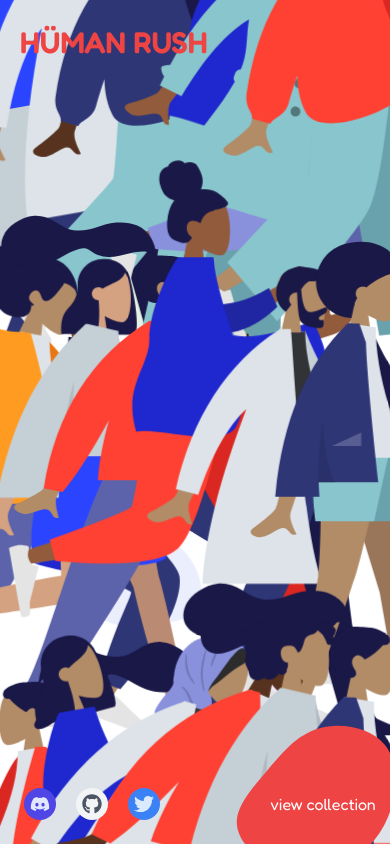
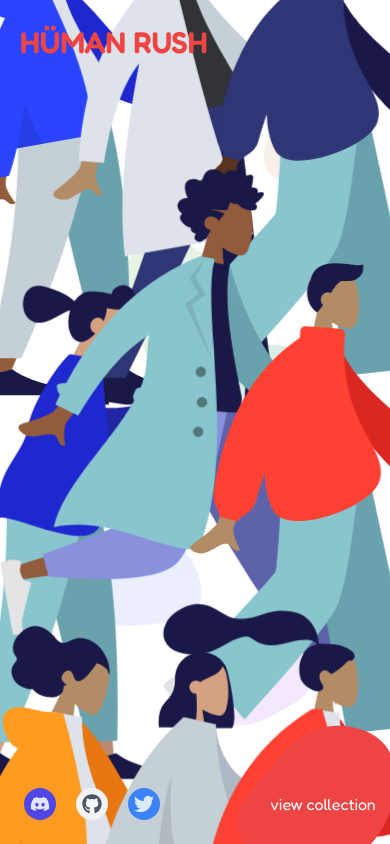
Before and after one commit to Sithu-Aung-Khant/codigo-assignment-1, a Next.js app: page / in a window 390 px wide. Built offline with nearby package versions, Linux system fonts and the light colour scheme.

Commit message:
Implement window size detection in Home component for enhanced responsiveness. Update image handling and grid configuration based on screen size, ensuring optimal layout for mobile and desktop views. Refactor animation logic to accommodate new responsive design.

```diff
--- a/app/page.tsx
+++ b/app/page.tsx
@@ -18,14 +18,36 @@ const sportsIcons: IconComponent[] = [
   Medal,
 ];
 
+const useWindowSize = () => {
+  const [windowSize, setWindowSize] = useState({
+    width: typeof window !== 'undefined' ? window.innerWidth : 0,
+  });
+
+  useEffect(() => {
+    const handleResize = () => {
+      setWindowSize({
+        width: window.innerWidth,
+      });
+    };
+
+    window.addEventListener('resize', handleResize);
+    handleResize(); // Initial call
+
+    return () => window.removeEventListener('resize', handleResize);
+  }, []);
+
+  return windowSize;
+};
+
 export default function Home() {
   const [scrollCount, setScrollCount] = useState(0);
   const [showAnimation, setShowAnimation] = useState(false);
   const [rotateLeft, setRotateLeft] = useState(false);
   const [revertRotation, setRevertRotation] = useState(false);
+  const { width } = useWindowSize();
 
   // Array of human images from the public/humans folder
-  const images = [
+  const allImages = [
     'humans/standing-1.svg',
     'humans/standing-17.svg',
     'humans/standing-2.svg',
@@ -44,16 +66,30 @@ export default function Home() {
     'humans/standing-15.svg',
     'humans/standing-16.svg',
     'humans/standing-18.svg',
-    // 'humans/standing-19.svg',
-    // 'humans/standing-20.svg',
-    // 'humans/standing-21.svg',
-    // 'humans/standing-22.svg',
-    // 'humans/standing-23.svg',
-    // 'humans/standing-24.svg',
   ];
 
-  // Calculate center image index
+  // Get current grid configuration and images based on screen size
+  const isMobile = width < 768;
+  const images = isMobile ? allImages.slice(0, 9) : allImages;
+
+  // Calculate center image index based on current images array length
   const centerImageIndex = Math.floor(images.length / 2);
+
+  // Define grid configurations based on screen size
+  const gridConfig = {
+    mobile: {
+      columns: 3,
+      rows: 3, // Changed to 3 rows since we'll only show 9 images
+      rowSpacing: 10,
+    },
+    desktop: {
+      columns: 6,
+      rows: 4,
+      rowSpacing: 20,
+    },
+  };
+
+  const currentGrid = isMobile ? gridConfig.mobile : gridConfig.desktop;
 
   useEffect(() => {
     // Create throttled scroll handler that executes at most once every 50ms
@@ -210,14 +246,11 @@ export default function Home() {
       <div className='absolute inset-0 w-full h-full'>
         {images.map((image, index) => {
           const isCenterImage = index === centerImageIndex;
-          // const randomRotate = Math.random() * 30 - 15;
 
-          // Grid calculations
-          const columns = 6;
-          const rows = 4;
+          // Updated grid calculations using currentGrid
+          const { columns, rows, rowSpacing } = currentGrid;
           const columnWidth = 100 / columns;
           const rowHeight = 100 / rows;
-          const rowSpacing = 20;
 
           const rowIndex = Math.floor(index / columns);
           const columnIndex = index % columns;
@@ -246,14 +279,28 @@ export default function Home() {
                 transform: `translate(-50%, -50%) ${
                   rotateLeft && isCenterImage
                     ? revertRotation
-                      ? 'rotateZ(0deg) scale(0.7)' // Third stage: revert back to 0 degrees
-                      : 'rotateZ(-90deg) scale(0.7)' // Second stage: -90 degrees
+                      ? 'rotateZ(0deg) scale(0.7)'
+                      : 'rotateZ(-90deg) scale(0.7)'
                     : showAnimation && isCenterImage
                     ? 'rotate3d(0, 1, 0, 360deg)'
                     : ''
                 }`,
-                width: isCenterImage && rotateLeft ? '125vw' : '115vw',
-                height: isCenterImage && rotateLeft ? '125vh' : '115vh',
+                width:
+                  isCenterImage && rotateLeft
+                    ? isMobile
+                      ? '125vw'
+                      : '125vw'
+                    : isMobile
+                    ? '115vw'
+                    : '115vw',
+                height:
+                  isCenterImage && rotateLeft
+                    ? isMobile
+                      ? '125vh'
+                      : '125vh'
+                    : isMobile
+                    ? '115vh'
+                    : '115vh',
                 zIndex: rowIndex,
                 transitionDelay: rotateLeft ? '0s' : '0s',
                 transition: 'all 1s cubic-bezier(0.4, 0, 0.2, 1)',
```
